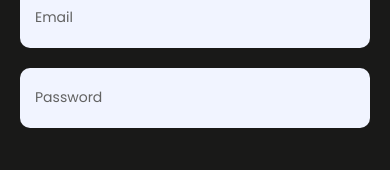
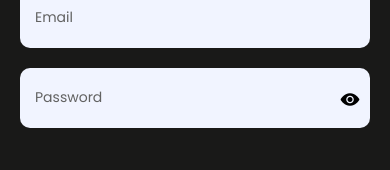
Before and after one commit to iabdullahash/ZenFit, a React Native app in the folder Frontend/: screen /Login in a window 390 px wide. Shown: the part 356-526 px from the top of the page. Built offline with nearby package versions, Linux system fonts and the light colour scheme.

Commit message:
nice try

```diff
--- a/Frontend/screens/LoginScreen.js
+++ b/Frontend/screens/LoginScreen.js
@@ -67,8 +67,8 @@ const LoginScreen = () => {
 
           }}
         >
-          <AppTextInput placeholder="Email" />
-          <AppTextInput placeholder="Password" />
+          <AppTextInput placeholder="Email" inputMode="email-address" />
+          <AppTextInput placeholder="Password" inputMode='password'/>
         </View>
 
         <View>
```
